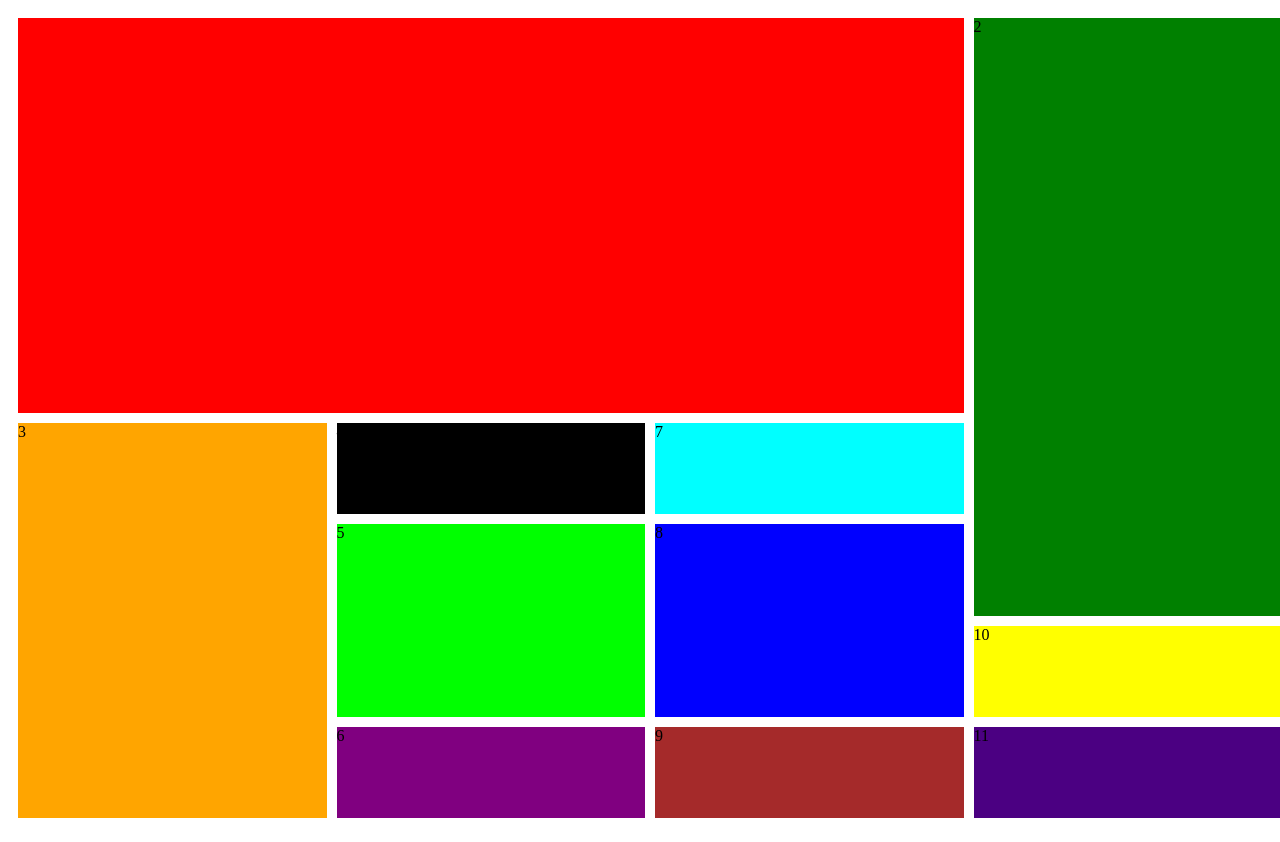
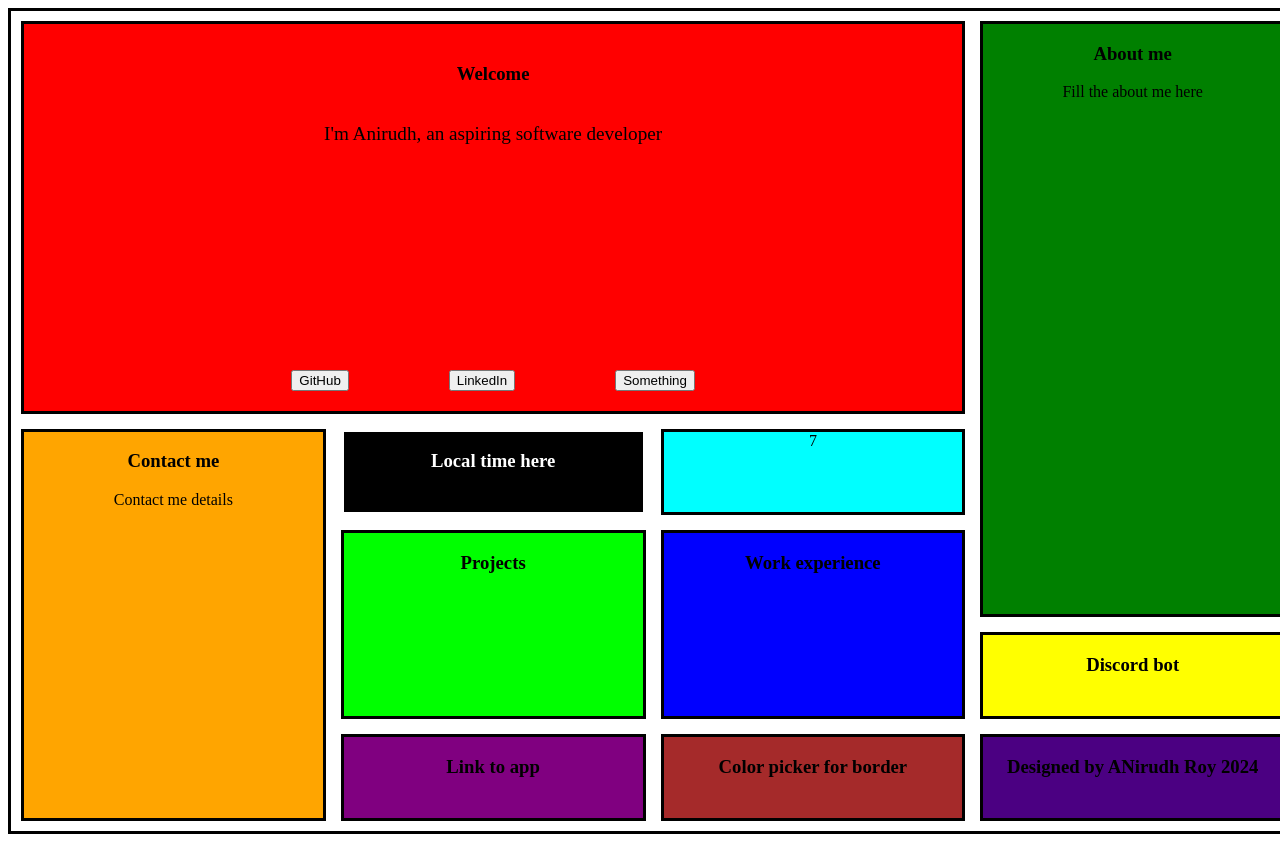
Before and after one commit to royanirudd/PortfolioTerminalWebsite, a plain HTML site: page indexGUI.html in a window 1280 px wide. Drawn offline with Linux system fonts and the light colour scheme.

Commit message:
Added working links to item 5,6,10

```diff
--- a/indexGUI.html
+++ b/indexGUI.html
@@ -10,17 +10,58 @@
 <body>
     <main class="container">
             <div class="item item-1">
+                <h3>Welcome</h3>
+                <p>I'm Anirudh, an aspiring software developer</p>
+                <div class="site-buttons">
+                <a href="">
+                    <button type="button">GitHub</button>
+                </a>
+                <a href="">
+                    <button type="button">LinkedIn</button>
+                </a>
+                <a href="">
+                    <button type="button">Something</button>
+                </a>
+                </div>
             </div>
-            <div class="item item-2">2</div>
-            <div class="item item-3">3</div>
-            <div class="item item-4">4</div>
-            <div class="item item-5">5</div>
-            <div class="item item-6">6</div>
-            <div class="item item-7">7</div>
-            <div class="item item-8">8</div>
-            <div class="item item-9">9</div>
-            <div class="item item-10">10</div>
-            <div class="item item-11">11</div>
+            <div class="item item-2">
+                <h3>About me</h3>
+                <p>Fill the about me here</p>
+            </div>
+            <div class="item item-3">
+                <h3>Contact me</h3>
+                <p>Contact me details</p>
+            </div>
+            <div class="item item-4">
+                <h3>Local time here</h3>
+            </div>
+            <div class="item item-5">
+                <a href="your-link-here" style="display: block; height: 100%; color: inherit; text-decoration: none;">
+                    <h3>Projects</h3>
+                </a>
+            </div>
+            <div class="item item-6">
+                <a href="your-link-here" style="display: block; height: 100%; color: inherit; text-decoration: none;">
+                    <h3>Link to app</h3>
+                </a>
+            </div>
+            <div class="item item-7">
+                7
+            </div>
+            <div class="item item-8">
+                <h3>Work experience</h3>
+            </div>
+            <div class="item item-9">
+                <h3>Color picker for border</h3>
+            </div>
+            <div class="item item-10">
+                <a href="your-link-here" style="display: block; height: 100%; color: inherit; text-decoration: none;">
+                    <h3>Discord bot</h3>
+                </a>
+            </div>
+            <div class="item item-11">
+                <h3>Designed by ANirudh Roy 2024</h3>
+            </div>
     </main>
     <script src="scriptGUI.js"></script>
 </body>
--- a/stylesGUI.css
+++ b/stylesGUI.css
@@ -2,14 +2,21 @@
     display: grid;
     grid-template-rows: repeat(8,1fr);
     grid-template-columns: repeat(4,1fr);
-    gap: 10px;
+    gap: 15px;
     padding: 10px;
     height: 100vh;
     width: 100%;
+    border-style: solid;
 }
 .item {
     transition: all 0.3s ease;
     cursor: pointer;
+    flex-direction: column;
+    justify-content: center;
+    align-items: center;
+    text-align: center;
+    overflow: auto;
+    border-style: solid;
 }
 .item:hover {
     transform: scale(1.05);
@@ -23,50 +30,24 @@
     padding: 20px;
     display: flex;
     flex-direction: column;
-    justify-content: center;
+    justify-content: space-between;
     align-items: center;
-    text-align: center;
-    overflow: auto;
+
 }
 .item-1 h1{
     font-size: 2.5em;
     margin-bottom: 10px;
 }
 .item-1 p {
+    display: flex;
     font-size:1.2em;
     margin-bottom:20px;
 }
-.social-links {
+.site-buttons{
     display: flex;
     gap: 15px;
-}
-
-.icon-button {
-    display: inline-flex;
-    align-items: center;
-    justify-content: center;
-    width: 40px;
-    height: 40px;
-    border-radius: 50%;
-    color: white;
-    transition: all 0.3s ease;
-}
-
-.icon-button:hover {
-    transform: translateY(-3px);
-    box-shadow: 0 4px 6px rgba(0, 0, 0, 0.1);
-}
-
-.github {
-    background-color: #24292e;
-}
-
-.linkedin {
-    background-color: #0077b5;
-}
-
-.icon-button i {
-    font-size: 1.2em;
+    margin-top: auto;
+    gap: 100px;
 }
 .item-2 {
     grid-column: 4/5;
@@ -82,6 +63,7 @@
     grid-column: 2/3;
     grid-row: 5/6;
     background: black;
+    color: white;
 }
 .item-5 {
     grid-column: 2/3;
```
